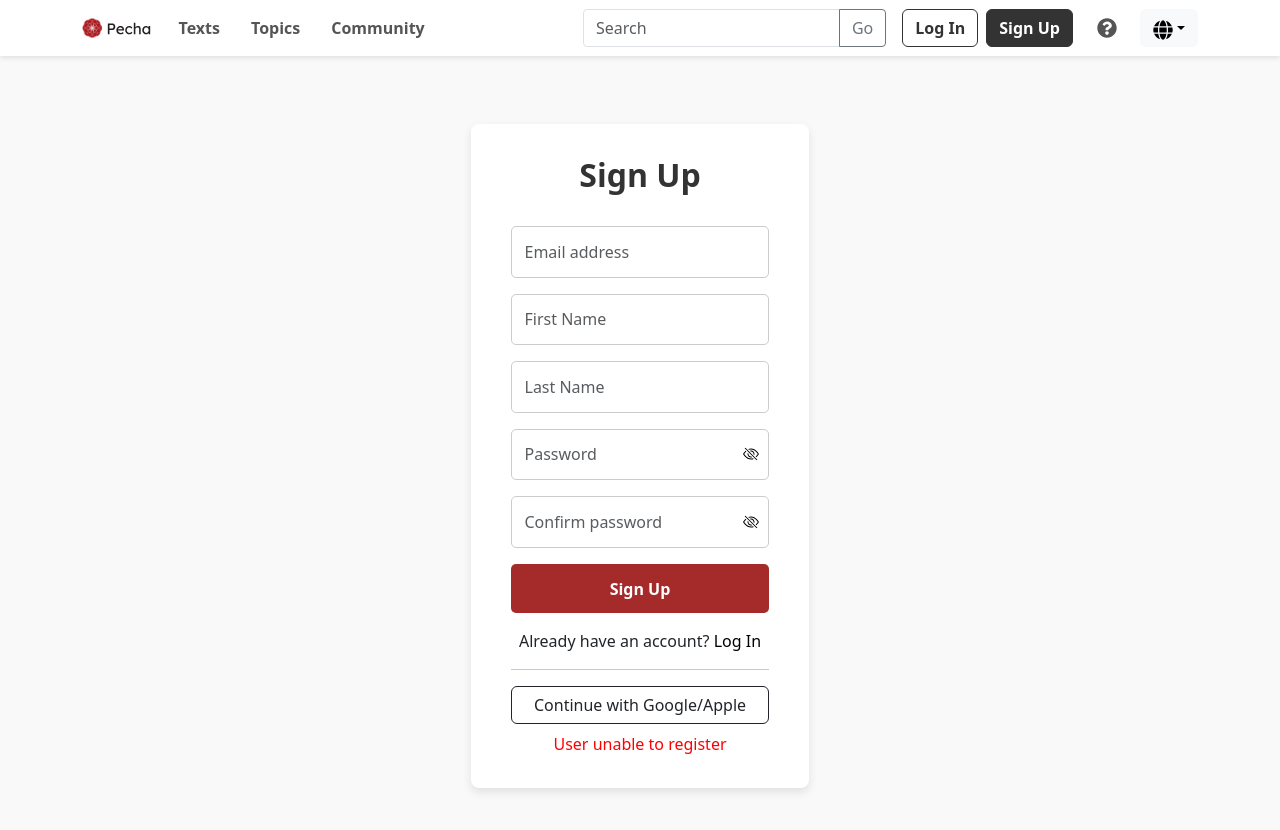
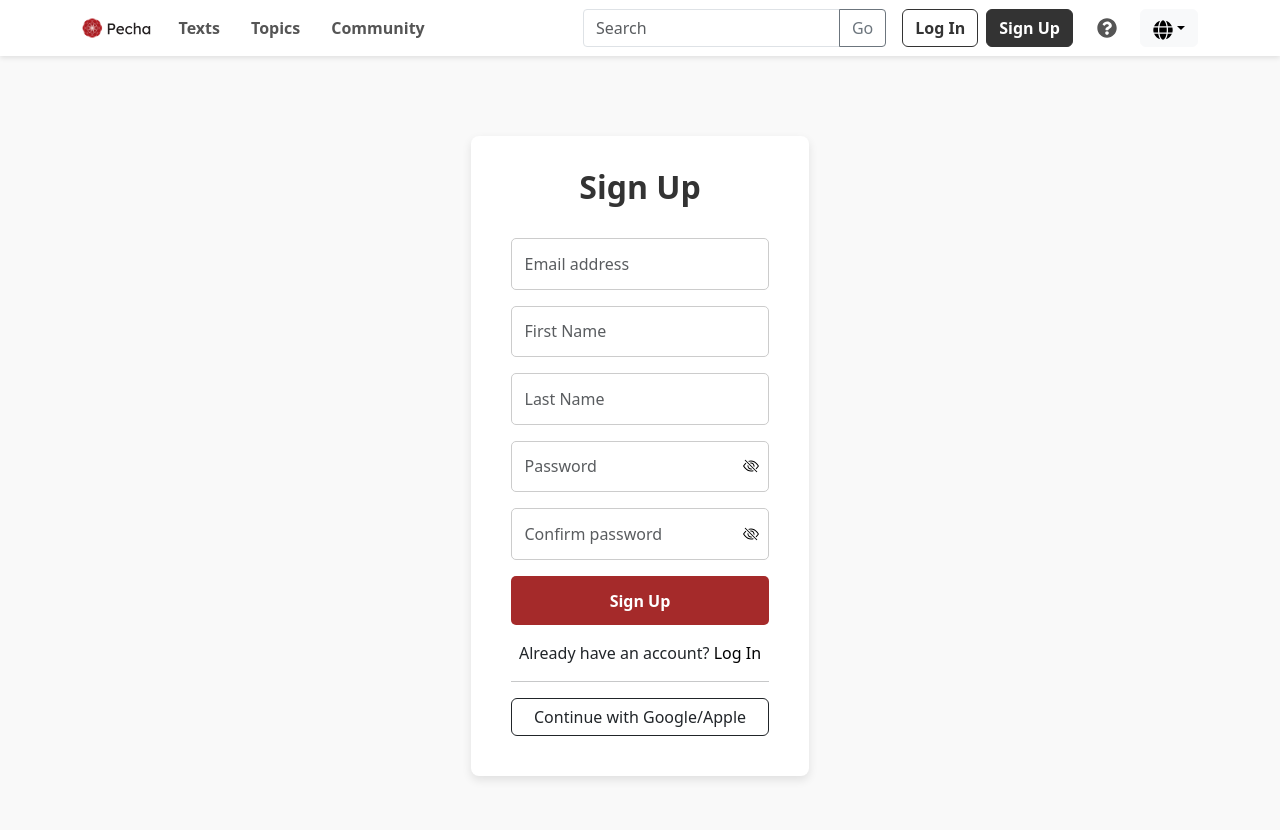
Before and after one commit to OpenPecha/app-pecha-frontend, a React (Vite) app: page /register in a window 1280 px wide. Shown: the top 830 px of the page. Built offline with nearby package versions, Linux system fonts and the light colour scheme; no server answers.

Commit message:
removed unnecessary text

```diff
--- a/src/components/user-registration/UserRegistration.jsx
+++ b/src/components/user-registration/UserRegistration.jsx
@@ -21,7 +21,7 @@ const UserRegistration = () => {
     const [errors, setErrors] = useState({});
     const [showPassword, setShowPassword] = useState(false);
     const [showConfirmPassword, setShowConfirmPassword] = useState(false);
-    const [registrationError, setRegistrationError] = useState("User unable to register");
+    const [registrationError, setRegistrationError] = useState("");
     const {login} = useAuth();
     const { loginWithRedirect, getAccessTokenSilently  } = useAuth0();
 
```
